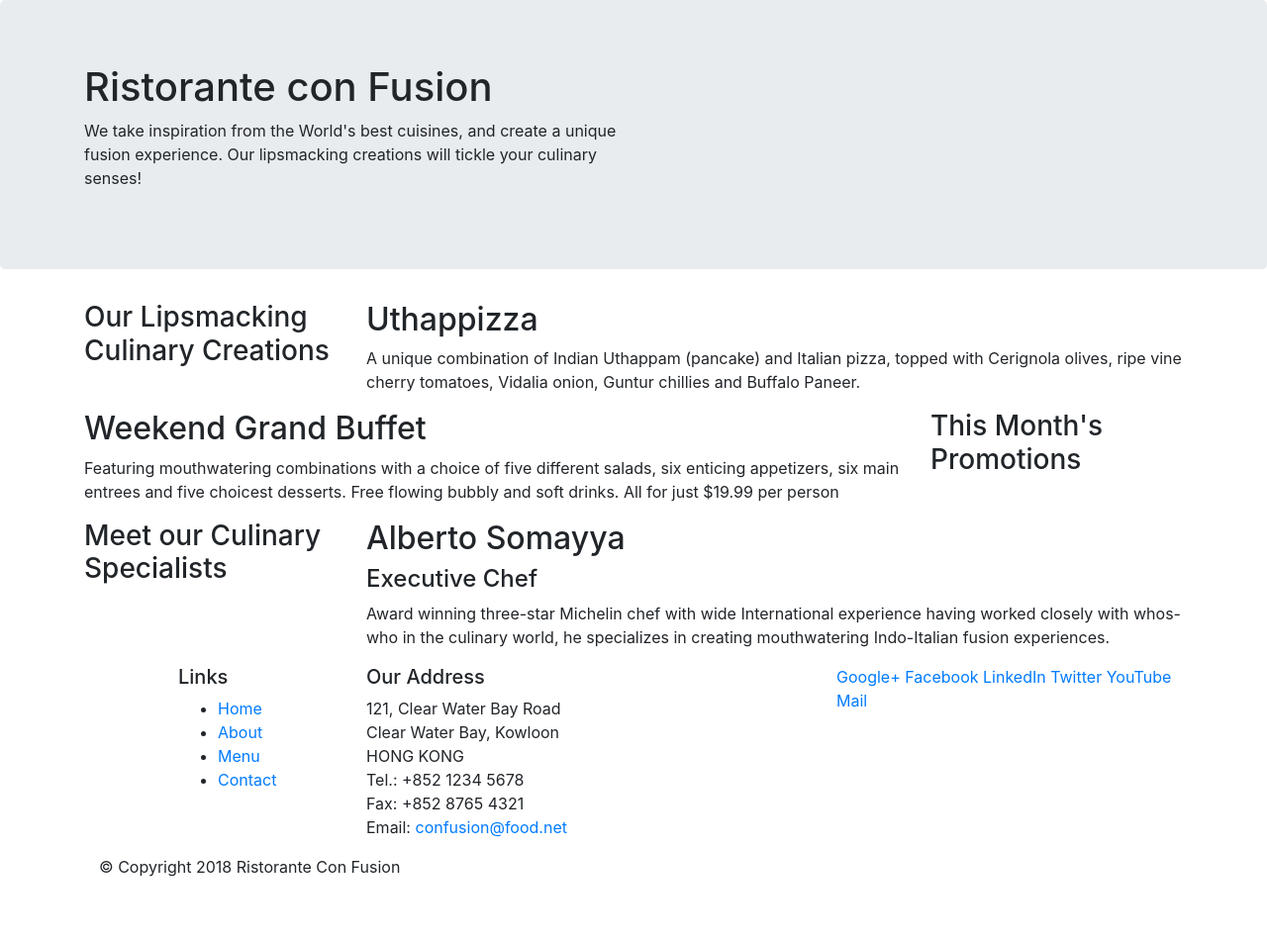
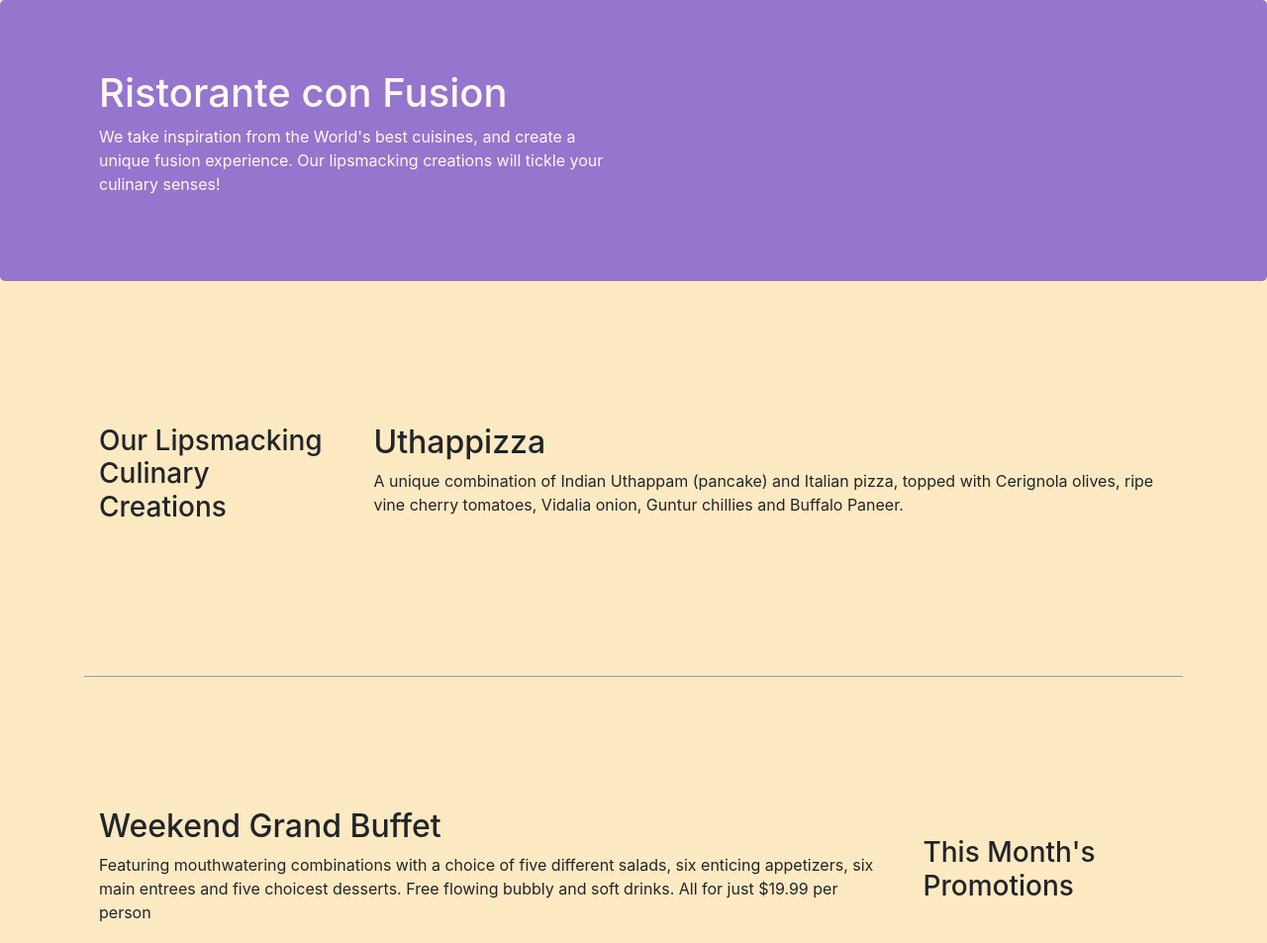
Before and after one commit to navaneet-rao/Bootstrap-test, a website: page index.html in a window 1280 px wide. Shown: the top 953 px of the page at 99% size. Before the commit the page ends 904 px from the top, so only its background shows below. Drawn offline with nearby package versions, Linux system fonts and the light colour scheme.

Commit message:
Bootstrap Grid Part 2

```diff
--- /dev/null
+++ b/css/styles.css
@@ -0,0 +1,34 @@
+.row-header{
+    margin:0px auto;
+    padding:0px;
+}
+
+.row-content {
+    margin:0px auto;
+    padding: 50px 0px 50px 0px;
+    border-bottom: 2px ridge;
+    min-height:400px;
+}
+
+.footer{
+    background-color: #D1C4E9;
+    margin:0px auto;
+    padding: 20px 0px 20px 0px;
+}
+
+.jumbotron {
+    padding:70px 30px 70px 30px;
+    margin:0px auto;
+    background: #9575CD ;
+    color:floralwhite;
+}
+
+address{
+    font-size:90%;
+    margin:0px;
+    color:#000000;
+}
+
+body {
+    background-color: rgb(253, 233, 194);
+}
--- a/index.html
+++ b/index.html
@@ -14,13 +14,14 @@
       rel="stylesheet"
       href="node_modules/bootstrap/dist/css/bootstrap.min.css"
     />
+    <link href="css/styles.css" rel="stylesheet" />
     <title>Ristorante Con Fusion</title>
   </head>
 
   <body>
     <header class="jumbotron">
       <div class="container">
-        <div class="row">
+        <div class="row row-header">
           <div class="col-12 col-sm-6">
             <h1>Ristorante con Fusion</h1>
             <p>
@@ -35,11 +36,11 @@
     </header>
 
     <div class="container">
-      <div class="row">
+      <div class="row row-content align-items-center">
         <div class="col-12 col-sm-4 col-md-3">
           <h3>Our Lipsmacking Culinary Creations</h3>
         </div>
-        <div  class="col col-sm col-md">
+        <div class="col col-sm col-md">
           <h2>Uthappizza</h2>
           <p>
             A unique combination of Indian Uthappam (pancake) and Italian pizza,
@@ -49,11 +50,11 @@
         </div>
       </div>
 
-      <div class="row">
-        <div class="col-12 col-sm-4 order-sm-last col-md-3 ">
+      <div class="row row-content align-items-center">
+        <div class="col-12 col-sm-4 order-sm-last col-md-3">
           <h3>This Month's Promotions</h3>
         </div>
-        <div  class="col col-sm order-sm-first col-md">
+        <div class="col col-sm order-sm-first col-md">
           <h2>Weekend Grand Buffet</h2>
           <p>
             Featuring mouthwatering combinations with a choice of five different
@@ -64,11 +65,11 @@
         </div>
       </div>
 
-      <div class="row">
+      <div class="row row-content align-items-center">
         <div class="col-12 col-sm-4 col-md-3">
           <h3>Meet our Culinary Specialists</h3>
         </div>
-        <div  class="col col-sm col-md">
+        <div class="col col-sm col-md">
           <h2>Alberto Somayya</h2>
           <h4>Executive Chef</h4>
           <p>
@@ -81,12 +82,12 @@
       </div>
     </div>
 
-    <footer>
+    <footer class="footer">
       <div class="container">
-        <div class="row">
+        <div class="row justify-content-center">
           <div class="col-4 offset-1 col-sm-2">
             <h5>Links</h5>
-            <ul>
+            <ul class="list-unstyled">
               <li><a href="#">Home</a></li>
               <li><a href="#">About</a></li>
               <li><a href="#">Menu</a></li>
@@ -104,7 +105,7 @@
               Email: <a href="mailto:confusion@food.net">confusion@food.net</a>
             </address>
           </div>
-          <div  class="col-12 col-sm-4">
+          <div class="col-12 col-sm-1 align-self-center text-center">
             <div>
               <a href="http://google.com/+">Google+</a>
               <a href="http://www.facebook.com/profile.php?id=">Facebook</a>
@@ -116,7 +117,7 @@
           </div>
         </div>
         <div class="col-auto">
-          <div>
+          <div class="text-center">
             <p>© Copyright 2018 Ristorante Con Fusion</p>
           </div>
         </div>
```
Lines whose indentation alone changed are shown as unchanged.
